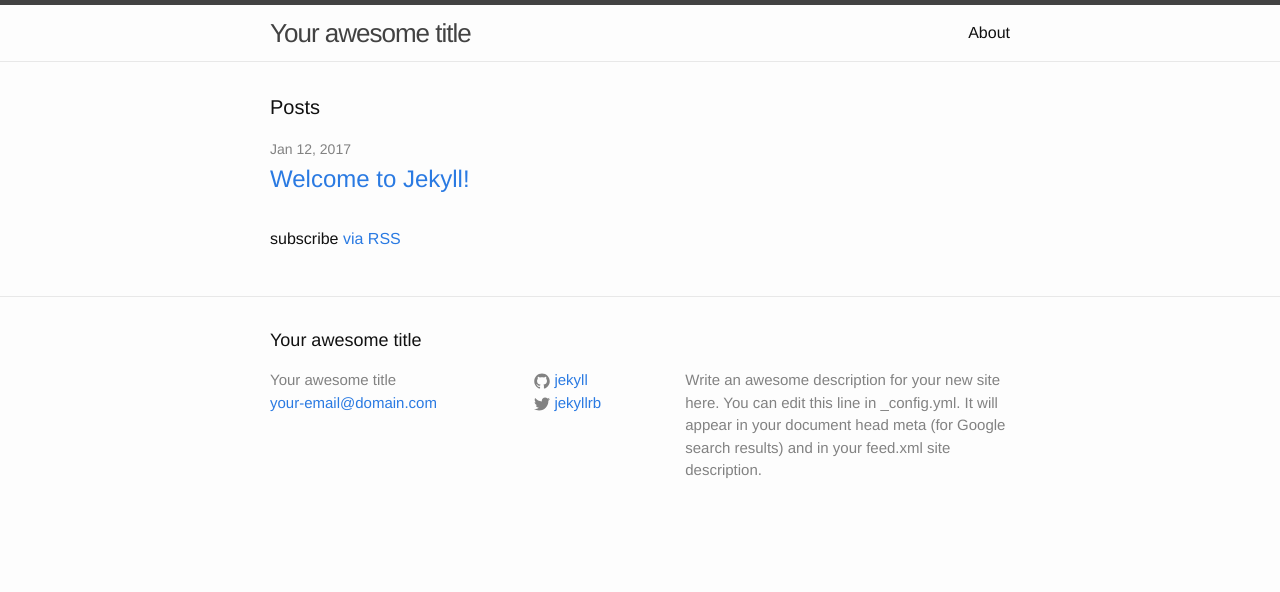
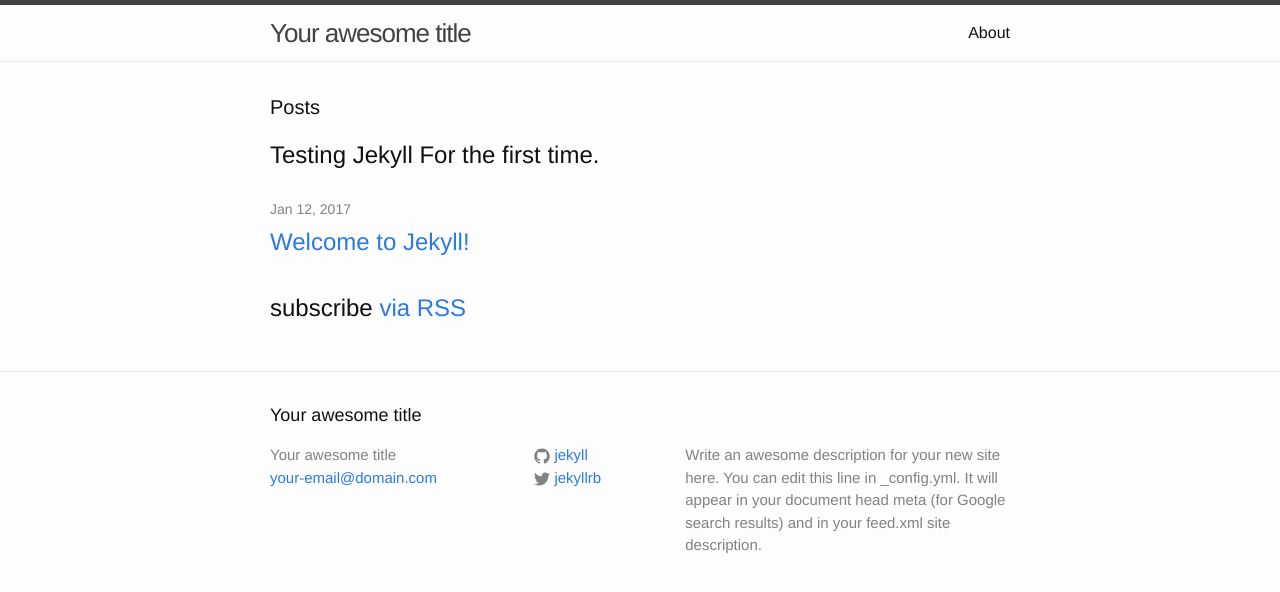
Before and after one commit to Shreyanshbk/Shreyanshbk.github.io, a Jekyll site: the page built from index.html, in a window 1280 px wide. Shown: the top 592 px of the page. Built offline with Jekyll 4.4.1, drawn with Linux system fonts in a browser that asks for light colours.

Commit message:
Update index.html

```diff
--- a/index.html
+++ b/index.html
@@ -5,7 +5,7 @@ layout: default
 <div class="home">
 
   <h1 class="page-heading">Posts</h1>
-
+<h2> Testing Jekyll For the first time.  <h2/>
   <ul class="post-list">
     {% for post in site.posts %}
       <li>
```
